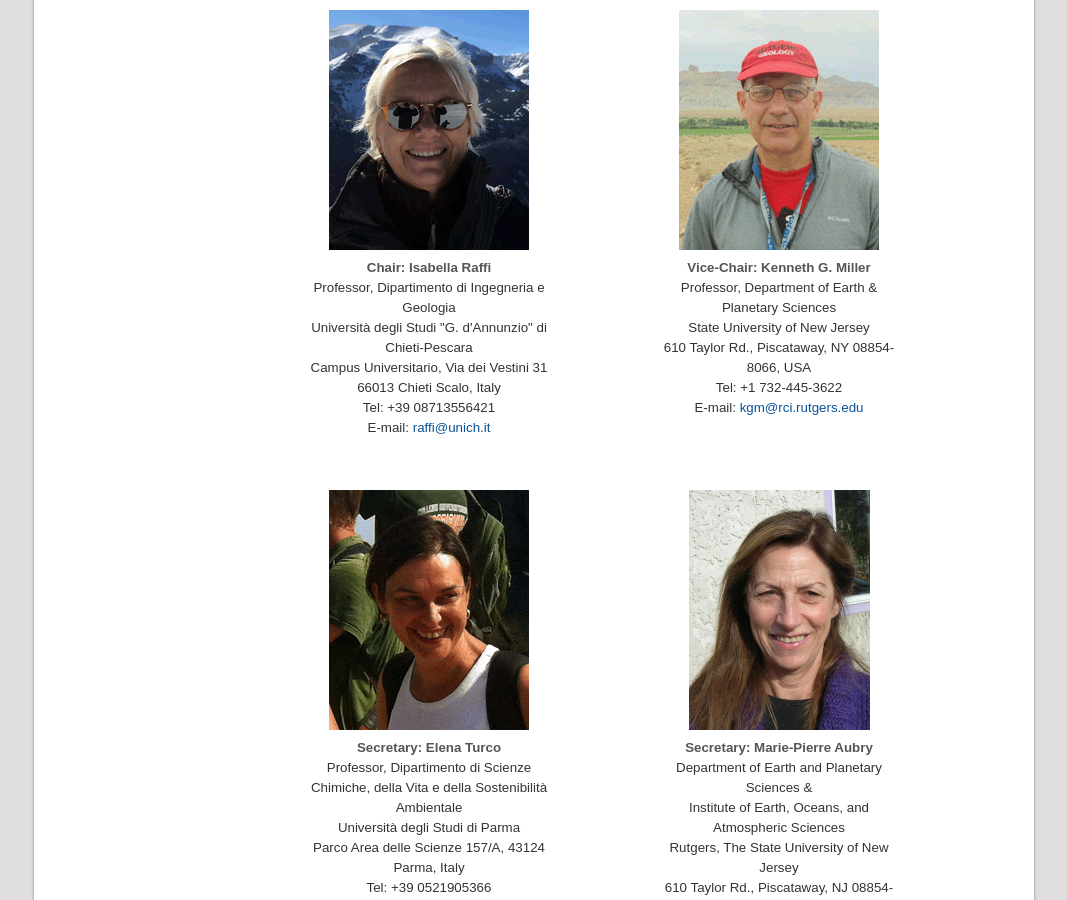
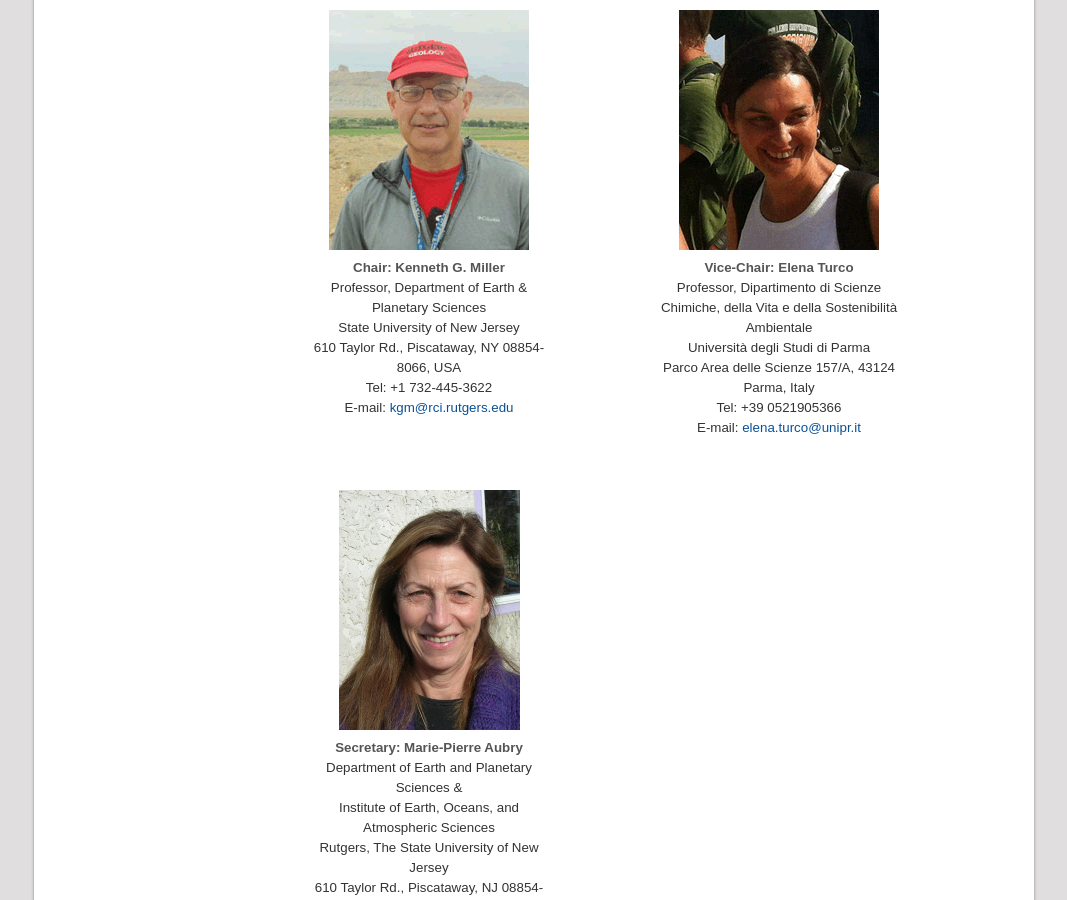
Before and after one commit to i-c-stratigraphy/i-c-stratigraphy.github.io, a Jekyll site: the page built from pages/subcommissions.md, in a window 1280 px wide and 900 px high, scrolled down 15308 px. Shown: the whole window, without its empty margins (106-1173 px from the left). Built offline with Jekyll 4.4.1, drawn with Linux system fonts in a browser that asks for light colours.

Commit message:
updated subcommission neogene

```diff
--- a/pages/subcommissions.md
+++ b/pages/subcommissions.md
@@ -614,21 +614,8 @@ The sixteen subcommissions of ICS are listed as follows.
 ### <a id="neogene"></a>Subcommission on Neogene Stratigraphy
 [Homepage](http://neogene.stratigraphy.org/)
 <div class="person">
-    <img src="/images/person-raffi.gif" alt="" />
-    <h4>Chair: Isabella Raffi</h4>
-    <p>
-        Professor, Dipartimento di Ingegneria e Geologia<br />
-        Università degli Studi "G. d'Annunzio" di Chieti-Pescara<br />
-        Campus Universitario, Via dei Vestini 31<br />
-        66013 Chieti Scalo, Italy<br />
-        Tel: +39 08713556421<br />
-        E-mail: <a href="mailto:raffi@unich.it">raffi@unich.it</a>
-    </p>
-</div>
-
-<div class="person">
     <img src="/images/person-miller.gif" alt="" />
-    <h4>Vice-Chair: Kenneth G. Miller</h4>
+    <h4>Chair: Kenneth G. Miller</h4>
     <p>
         Professor, Department of Earth &amp; Planetary Sciences<br />
         State University of New Jersey<br />
@@ -640,7 +627,7 @@ The sixteen subcommissions of ICS are listed as follows.
 
 <div class="person">
     <img src="/images/person-turco.gif" alt="" />
-    <h4>Secretary: Elena Turco</h4>
+    <h4>Vice-Chair: Elena Turco</h4>
     <p>
         Professor, Dipartimento di Scienze Chimiche, della Vita e della Sostenibilità Ambientale<br />
         Università degli Studi di Parma<br />
```
